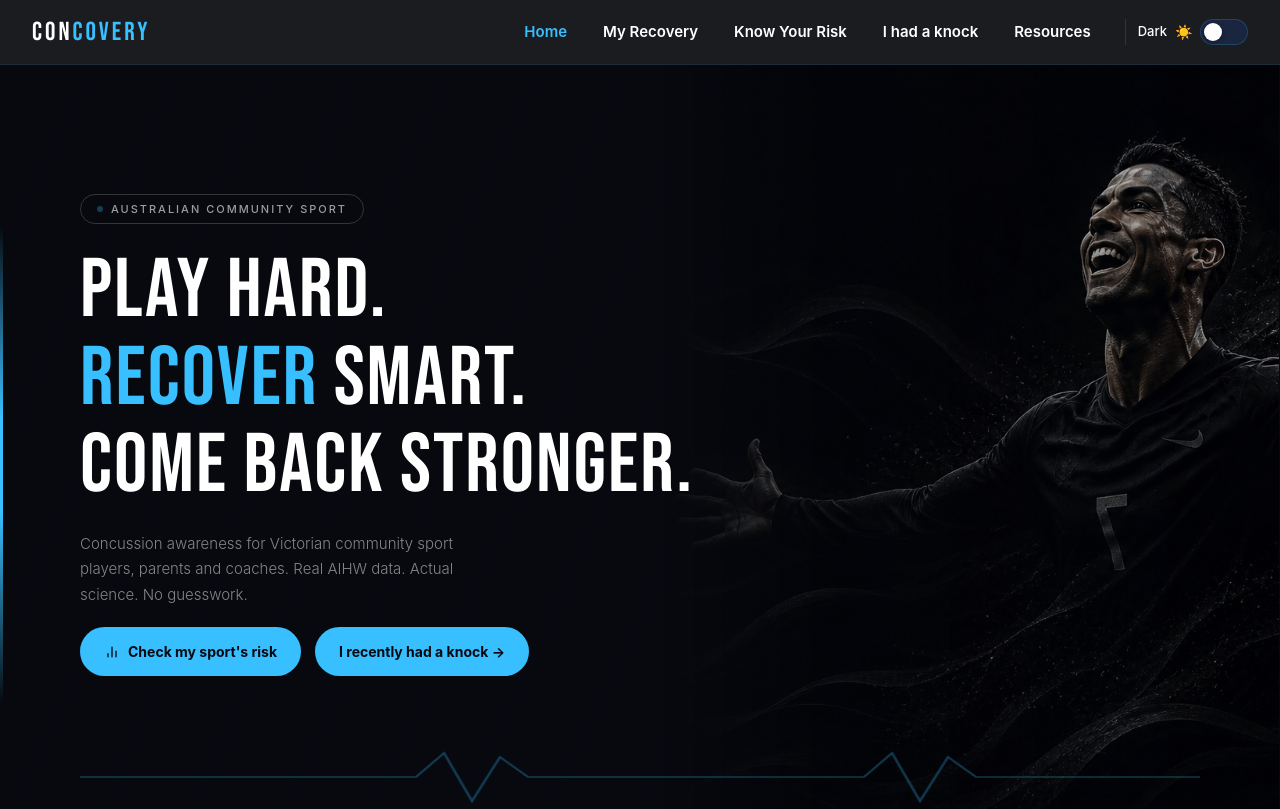
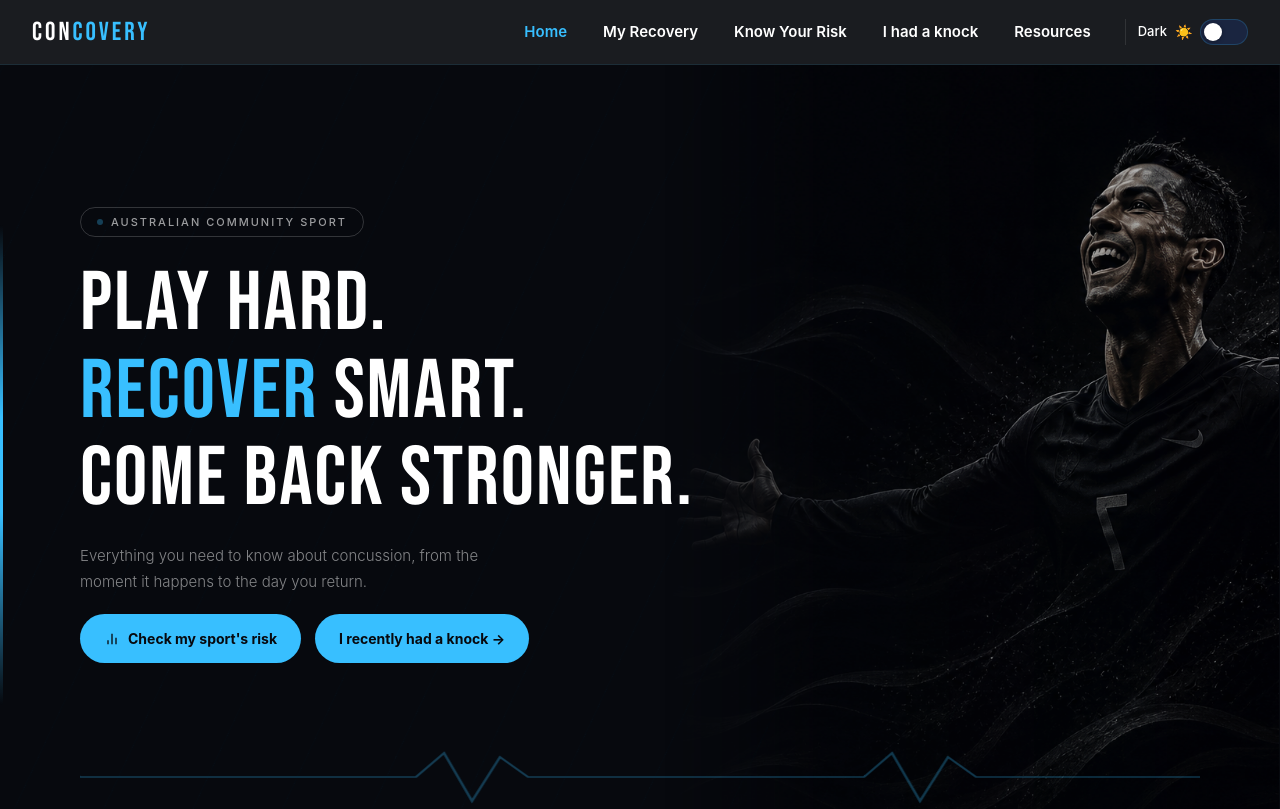
Before and after one commit to MuttaqeenChaudhry/Concovery, a Vue app: page / in a window 1280 px wide. Shown: the top 809 px of the page. Built offline with nearby package versions, Linux system fonts and the light colour scheme; no server answers; what @fawmi/vue-google-maps would draw is missing.

Commit message:
Fixed the textual consistency across Home page

```diff
--- a/src/components/custom-components/brainAwareness.vue
+++ b/src/components/custom-components/brainAwareness.vue
@@ -89,8 +89,7 @@ const barsVisible = ref(false)
           </h1>
 
           <p class="hero-sub">
-            Concussion awareness for Victorian community sport players, parents and coaches.
-            Real AIHW data. Actual science. No guesswork.
+            Everything you need to know about concussion, from the moment it happens to the day you return.
           </p>
 
           <div class="hero-actions">
@@ -415,10 +414,9 @@ const barsVisible = ref(false)
 </section>
 
 
-    <!-- FINAL CTA -->
     <section class="cta-section fade-up">
       <div class="container cta-inner">
-        <div class="cta-eyebrow">Free · No sign-up · Built for Victorian community sport</div>
+        <div class="cta-eyebrow">Free · No sign-up · Built for Australian community sport</div>
         <h2 class="cta-title">
           THE<br>COMEBACK<br>
           <span class="always-ice">STARTS HERE.</span>
```
